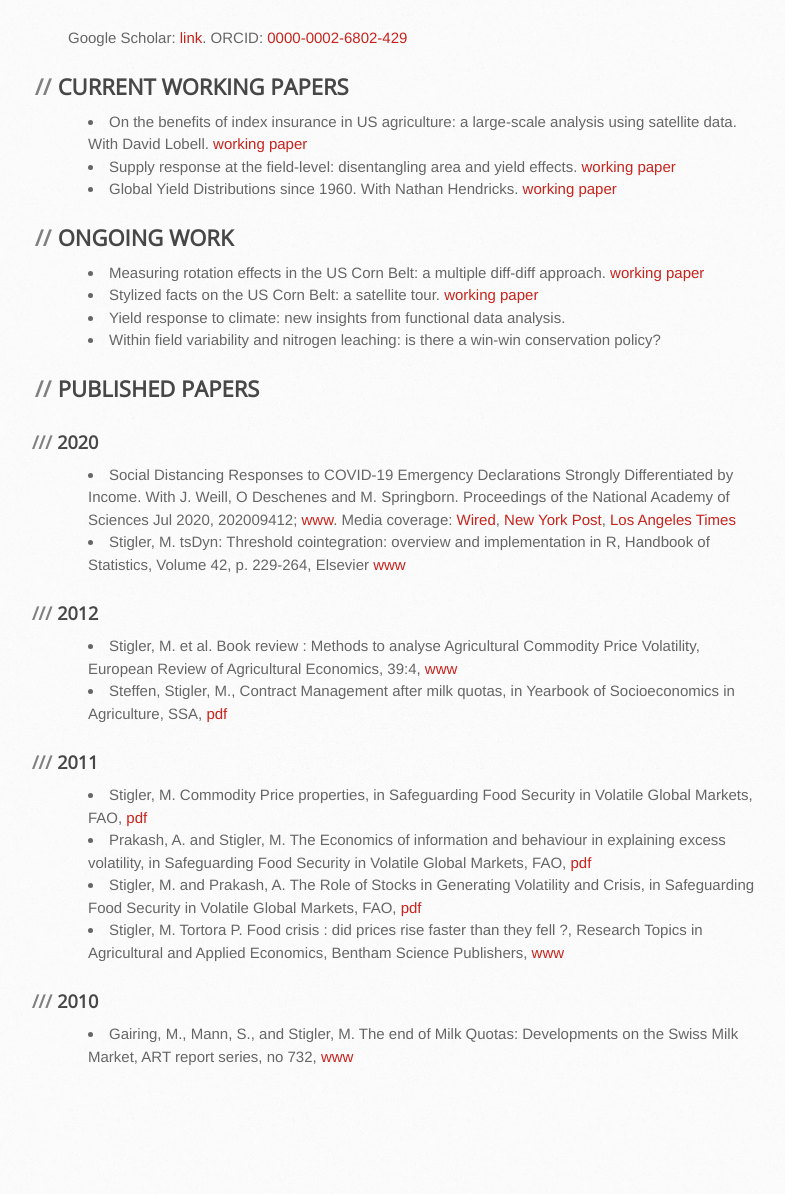
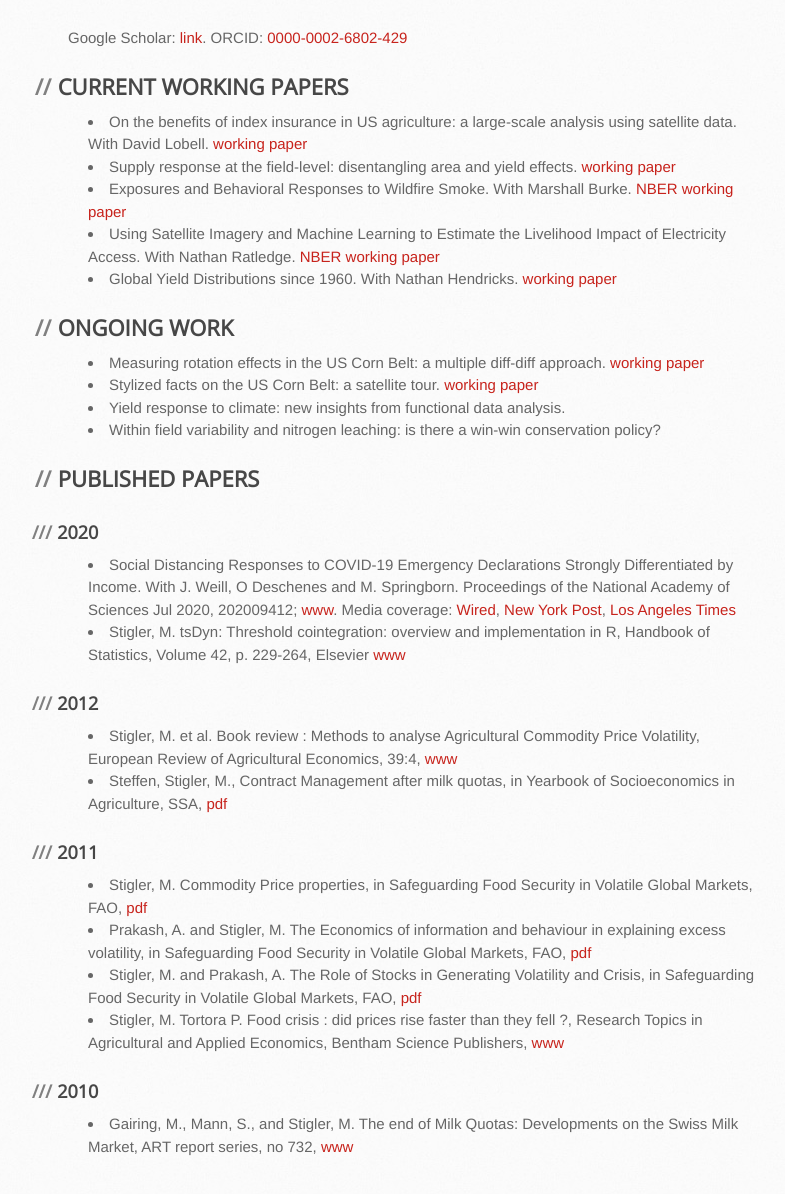
Before and after one commit to MatthieuStigler/MatthieuStigler.github.io, a Jekyll site: the page built from Research.Md, in a window 1280 px wide, cut to the strip 259-1460 px from the top of the page. Shown: the top 1194 px of the strip, without its empty margins (102-887 px from the left). Built offline with Jekyll 4.4.1, drawn with Linux system fonts in a browser that asks for light colours; before the commit the page ends 1370 px from its top, so only the background shows below that.

Commit message:
Add NBER papers

```diff
--- a/Research.Md
+++ b/Research.Md
@@ -8,6 +8,8 @@
 
 - *On the benefits of index insurance in US agriculture: a large-scale analysis using satellite data. With David Lobell*. [working paper](https://github.com/MatthieuStigler/MatthieuStigler.github.io/raw/master/docs/cropIns_paper_latest.pdf)
 - *Supply response at the field-level: disentangling area and yield effects.* [working paper](https://matthieustigler.github.io/docs/yield_response_satellite_Stigler.pdf)
+- *Exposures and Behavioral Responses to Wildfire Smoke.* With Marshall Burke. [NBER working paper](https://www.nber.org/papers/w29380)
+- *Using Satellite Imagery and Machine Learning to Estimate the Livelihood Impact of Electricity Access.* With Nathan Ratledge. [NBER working paper](https://www.nber.org/papers/w29237)
 - *Global Yield Distributions since 1960*. With Nathan Hendricks. [working paper](https://ageconsearch.umn.edu/record/304570/files/19153.pdf)
 
 
```
